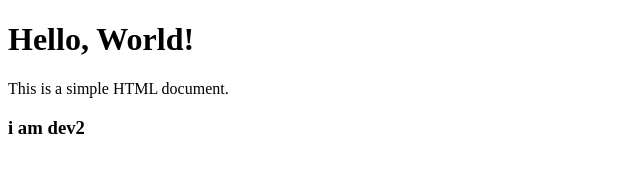
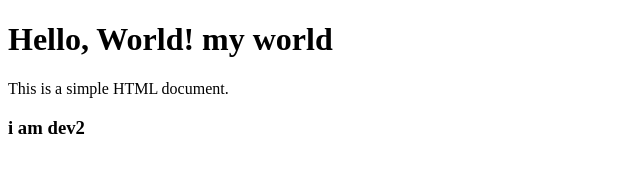
Before and after one commit to Binayak-chakrborty/test, a plain HTML site: page index.html in a window 1280 px wide. Shown: the whole page, without its empty margins (0-640 px from the left). Drawn offline with Linux system fonts and the light colour scheme.

Commit message:
Update heading text in index.html

```diff
--- a/index.html
+++ b/index.html
@@ -8,7 +8,7 @@
 </head>
 
 <body>
- <h1>Hello, World!</h1>
+ <h1>Hello, World! my world</h1>
  <p>This is a simple HTML document.</p>
  <h3>i am dev2</h3>
 </body>
```
